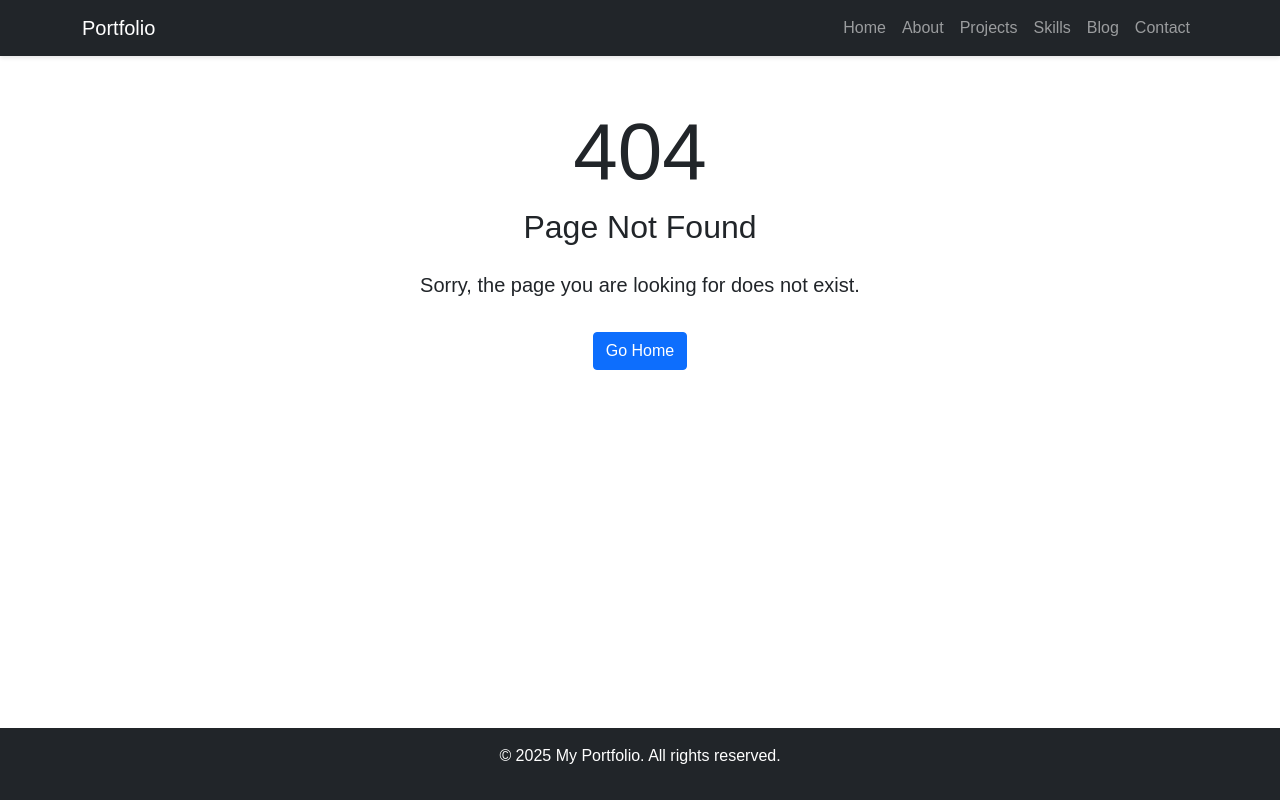
After one commit to Maimoon-github/web_portfolio, a Django app: template portfolio/core/templates/404.html in a window 1280 px wide. The commit adds this page. Run offline with Django 5.2, Linux system fonts and the light colour scheme; the template is opened without the code that fills it, so the values that code supplies are empty.

Commit message:
Add custom error handling views and templates for 404 and 500 errors; update settings and URLs

```diff
--- /dev/null
+++ b/portfolio/core/templates/404.html
@@ -0,0 +1,9 @@
+{% extends 'core/base.html' %}
+{% block content %}
+<div class="container py-5 text-center">
+    <h1 class="display-1">404</h1>
+    <h2 class="mb-4">Page Not Found</h2>
+    <p class="lead">Sorry, the page you are looking for does not exist.</p>
+    <a href="{% url 'core:home' %}" class="btn btn-primary mt-3">Go Home</a>
+</div>
+{% endblock %}
--- a/portfolio/core/templates/core/home.html
+++ b/portfolio/core/templates/core/home.html
@@ -2,7 +2,7 @@
 
 {% block content %}
 <div class="container">
-    <div class="row py-5 align-items-center">
+    <div class="row align-items-center">
         <div class="col-md-6">
             <h1 class="display-4">Hello, I'm <span class="text-primary">Maimoon</span></h1>
             <p class="lead">I'm a Full Stack Developer passionate about creating web applications</p>
--- a/portfolio/portfolio/settings.py
+++ b/portfolio/portfolio/settings.py
@@ -45,6 +45,8 @@ STATIC_URL = '/static/'
 STATICFILES_DIRS = [
     BASE_DIR / 'static',
 ]
+# Directory where static files will be collected for production
+STATIC_ROOT = BASE_DIR / 'staticfiles'
 
 MEDIA_URL = '/media/'
 MEDIA_ROOT = BASE_DIR / 'media'
@@ -130,3 +132,7 @@ STATIC_URL = 'static/'
 # https://docs.djangoproject.com/en/5.2/ref/settings/#default-auto-field
 
 DEFAULT_AUTO_FIELD = 'django.db.models.BigAutoField'
+
+# Custom error handlers (set in urls.py):
+# handler404 = 'core.views.custom_404_view'
+# handler500 = 'core.views.custom_500_view'
--- a/portfolio/portfolio/urls.py
+++ b/portfolio/portfolio/urls.py
@@ -25,3 +25,6 @@ urlpatterns = [
     path('admin/', admin.site.urls),
     path('', include('core.urls')),
 ] + static(settings.MEDIA_URL, document_root=settings.MEDIA_ROOT)
+
+handler404 = 'core.views.custom_404_view'
+handler500 = 'core.views.custom_500_view'
--- /dev/null
+++ b/portfolio/static/js/main.js
@@ -0,0 +1,36 @@
+// Simple portfolio script
+// Highlights the active navigation link, animates cards on hover, and animates skill bars.
+document.addEventListener('DOMContentLoaded', function() {
+    // Highlight the active navigation link based on the current URL
+    const navLinks = document.querySelectorAll('.nav-link');
+    navLinks.forEach(link => {
+        if (link.href === window.location.href) {
+            link.classList.add('active');
+        }
+    });
+
+    // Animate cards on hover for a subtle lift effect
+    const cards = document.querySelectorAll('.card');
+    cards.forEach(card => {
+        card.addEventListener('mouseenter', function() {
+            this.style.transform = 'translateY(-5px)';
+            this.style.transition = 'all 0.3s ease';
+        });
+
+        card.addEventListener('mouseleave', function() {
+            this.style.transform = 'translateY(0)';
+        });
+    });
+
+    // Animate skill bars to visually represent proficiency
+    const skillBars = document.querySelectorAll('.progress-bar');
+    if (skillBars.length > 0) {
+        skillBars.forEach(bar => {
+            const percentage = bar.getAttribute('aria-valuenow');
+            setTimeout(() => {
+                bar.style.width = percentage + '%';
+                bar.style.transition = 'width 1s ease-in-out';
+            }, 200);
+        });
+    }
+});
```
Also changed, not shown: portfolio/core/templates/500.html (added, +9 -0 lines), portfolio/core/views.py (+8 -0 lines), 2 other files.
